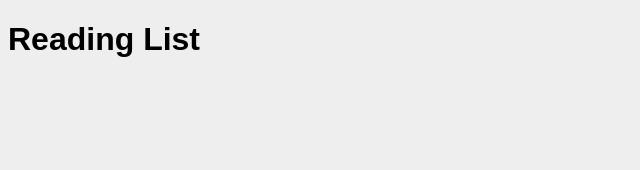
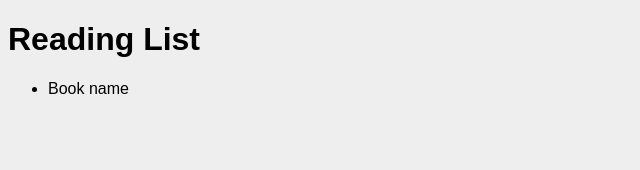
Before and after one commit to Jungir/qraphQL, a React (Create React App) app in the folder client/: page / in a window 1280 px wide. Shown: the top 170 px of the page, without its empty margins (0-640 px from the left). Built offline with nearby package versions, Linux system fonts and the light colour scheme; the HTML template or start-up script is replaced by a standard one.

Commit message:
add booklist component

```diff
--- a/client/src/App.js
+++ b/client/src/App.js
@@ -1,8 +1,11 @@
 import React from 'react';
+import BookList from './components/BookList';
+
 function App() {
   return (
     <div id="main">
       <h1>Reading List</h1>
+      <BookList/>
     </div>
   );
 }
--- /dev/null
+++ b/client/src/components/BookList.js
@@ -0,0 +1,13 @@
+import React, { Component } from 'react'
+
+export default class BookList extends Component {
+    render() {
+        return (
+            <div>
+                <ul id="book-list">
+                    <li>Book name</li>
+                </ul>
+            </div>
+        )
+    }
+}
```
